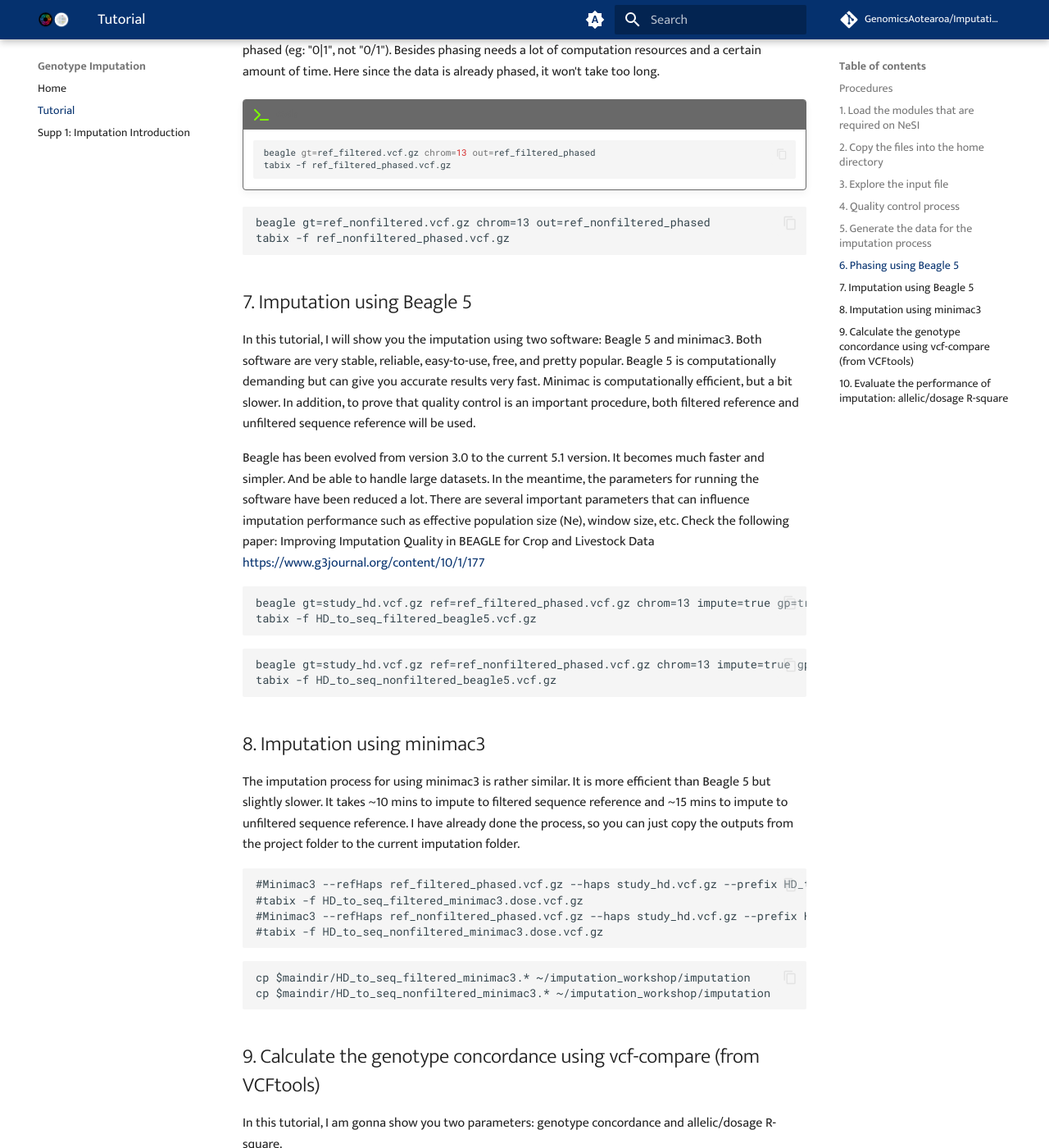
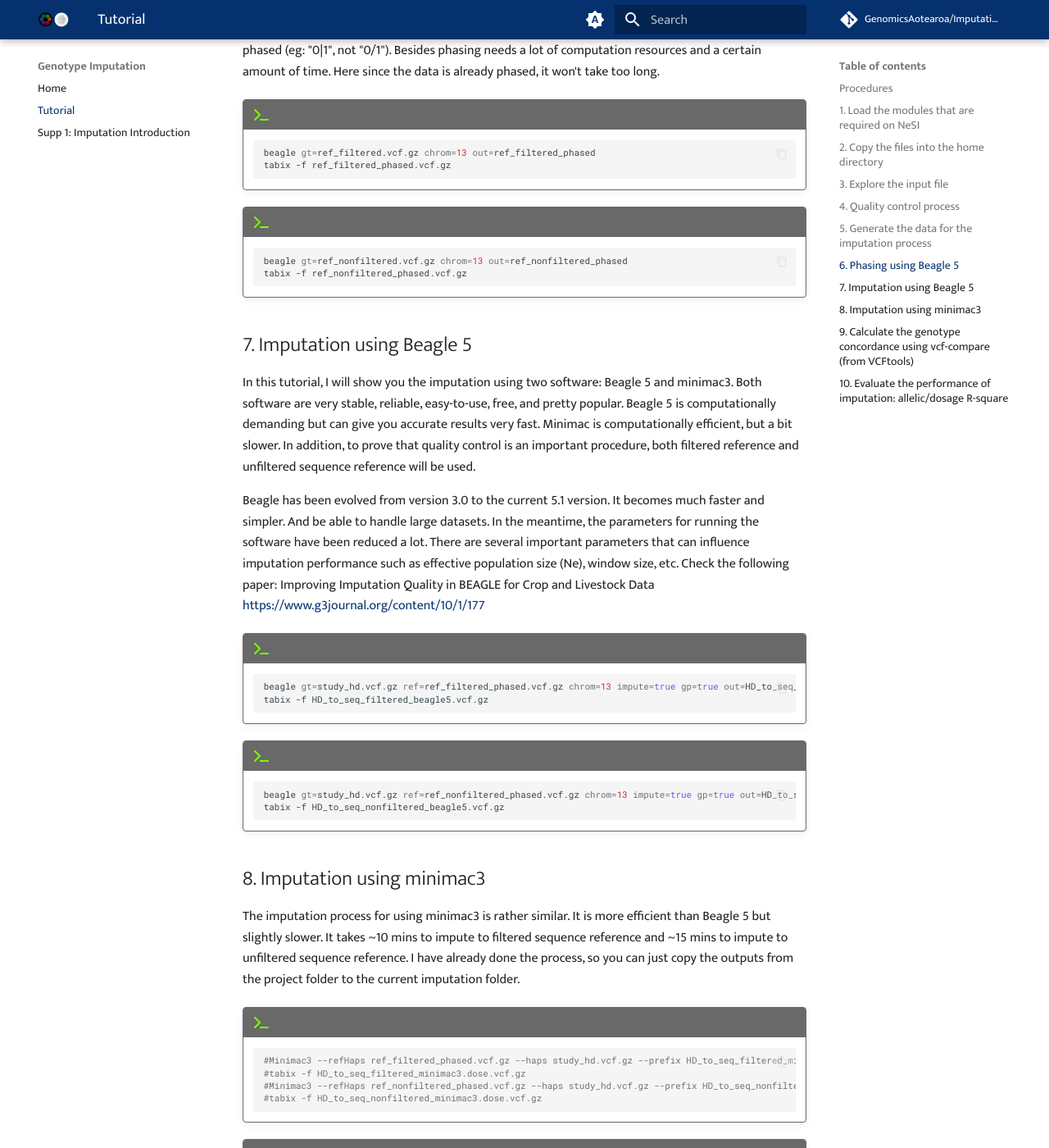
Before and after one commit to GenomicsAotearoa/Imputation-workshop, an MkDocs documentation site: the page built from docs/1_tutorial.md, in a window 1280 px wide and 1400 px high, scrolled down 6761 px. Shown: the whole window at 82% size. Built offline with MkDocs 1.6.1 and Material for MkDocs 9.7.7, drawn with Linux system fonts in a browser that asks for light colours; comment, search, counter and statistics services are not loaded; some of the changed text lies outside the part shown.

Commit message:
code block

````diff
--- a/docs/1_tutorial.md
+++ b/docs/1_tutorial.md
@@ -207,11 +207,12 @@ The data I downloaded already finished phasing that you can see in the dataset,
     beagle gt=ref_filtered.vcf.gz chrom=13 out=ref_filtered_phased
     tabix -f ref_filtered_phased.vcf.gz
     ```
+!!! terminal "code"
 
-```
-beagle gt=ref_nonfiltered.vcf.gz chrom=13 out=ref_nonfiltered_phased
-tabix -f ref_nonfiltered_phased.vcf.gz
-```
+    ```bash
+    beagle gt=ref_nonfiltered.vcf.gz chrom=13 out=ref_nonfiltered_phased
+    tabix -f ref_nonfiltered_phased.vcf.gz
+    ```
 
 ## 7. Imputation using Beagle 5
 
@@ -219,31 +220,37 @@ In this tutorial, I will show you the imputation using two software: Beagle 5 an
 
 Beagle has been evolved from version 3.0 to the current 5.1 version. It becomes much faster and simpler. And be able to handle large datasets. In the meantime, the parameters for running the software have been reduced a lot. There are several important parameters that can influence imputation performance such as effective population size (Ne), window size, etc. Check the following paper: Improving Imputation Quality in BEAGLE for Crop and Livestock Data [https://www.g3journal.org/content/10/1/177](https://www.g3journal.org/content/10/1/177)
 
-```
-beagle gt=study_hd.vcf.gz ref=ref_filtered_phased.vcf.gz chrom=13 impute=true gp=true out=HD_to_seq_filtered_beagle5
-tabix -f HD_to_seq_filtered_beagle5.vcf.gz
-```
+!!! terminal "code"
 
-```
-beagle gt=study_hd.vcf.gz ref=ref_nonfiltered_phased.vcf.gz chrom=13 impute=true gp=true out=HD_to_seq_nonfiltered_beagle5
-tabix -f HD_to_seq_nonfiltered_beagle5.vcf.gz
-```
+    ```bash
+    beagle gt=study_hd.vcf.gz ref=ref_filtered_phased.vcf.gz chrom=13 impute=true gp=true out=HD_to_seq_filtered_beagle5
+    tabix -f HD_to_seq_filtered_beagle5.vcf.gz
+    ```
+!!! terminal "code"
+
+    ```bash
+    beagle gt=study_hd.vcf.gz ref=ref_nonfiltered_phased.vcf.gz chrom=13 impute=true gp=true out=HD_to_seq_nonfiltered_beagle5
+    tabix -f HD_to_seq_nonfiltered_beagle5.vcf.gz
+    ```
 
 ## 8. Imputation using minimac3
 
 The imputation process for using minimac3 is rather similar. It is more efficient than Beagle 5 but slightly slower. It takes ~10 mins to impute to filtered sequence reference and ~15 mins to impute to unfiltered sequence reference. I have already done the process, so you can just copy the outputs from the project folder to the current imputation folder.
 
-```
-#Minimac3 --refHaps ref_filtered_phased.vcf.gz --haps study_hd.vcf.gz --prefix HD_to_seq_filtered_minimac3
-#tabix -f HD_to_seq_filtered_minimac3.dose.vcf.gz
-#Minimac3 --refHaps ref_nonfiltered_phased.vcf.gz --haps study_hd.vcf.gz --prefix HD_to_seq_nonfiltered_minimac3
-#tabix -f HD_to_seq_nonfiltered_minimac3.dose.vcf.gz
-```
+!!! terminal "code"
 
-```
-cp $maindir/HD_to_seq_filtered_minimac3.* ~/imputation_workshop/imputation
-cp $maindir/HD_to_seq_nonfiltered_minimac3.* ~/imputation_workshop/imputation
-```
+    ```bash
+    #Minimac3 --refHaps ref_filtered_phased.vcf.gz --haps study_hd.vcf.gz --prefix HD_to_seq_filtered_minimac3
+    #tabix -f HD_to_seq_filtered_minimac3.dose.vcf.gz
+    #Minimac3 --refHaps ref_nonfiltered_phased.vcf.gz --haps study_hd.vcf.gz --prefix HD_to_seq_nonfiltered_minimac3
+    #tabix -f HD_to_seq_nonfiltered_minimac3.dose.vcf.gz
+    ```
+!!! terminal "code"
+
+    ```bash
+    cp $maindir/HD_to_seq_filtered_minimac3.* ~/imputation_workshop/imputation
+    cp $maindir/HD_to_seq_nonfiltered_minimac3.* ~/imputation_workshop/imputation
+    ```
 
 ## 9. Calculate the genotype concordance using vcf-compare (from VCFtools)
 
````
